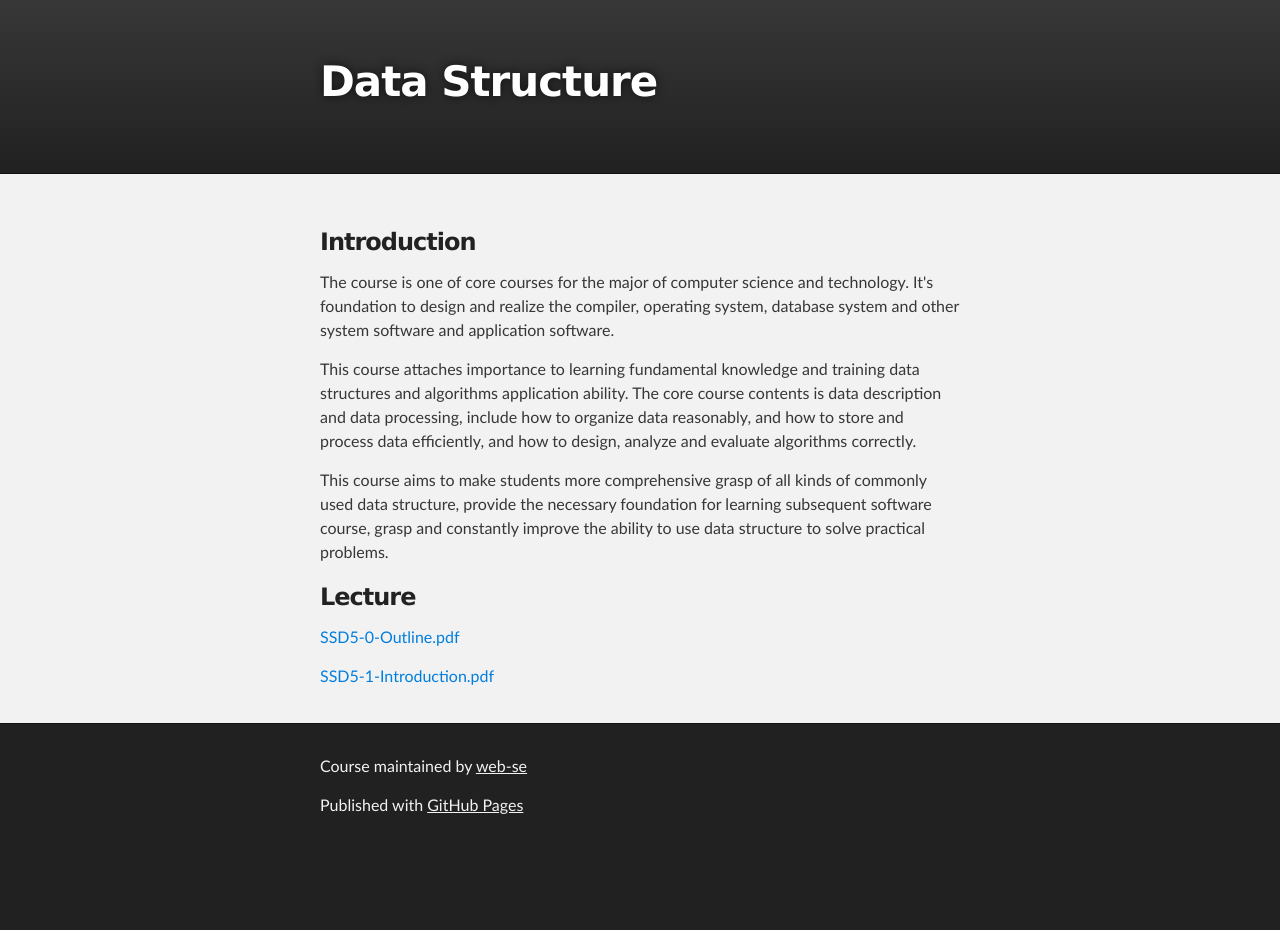
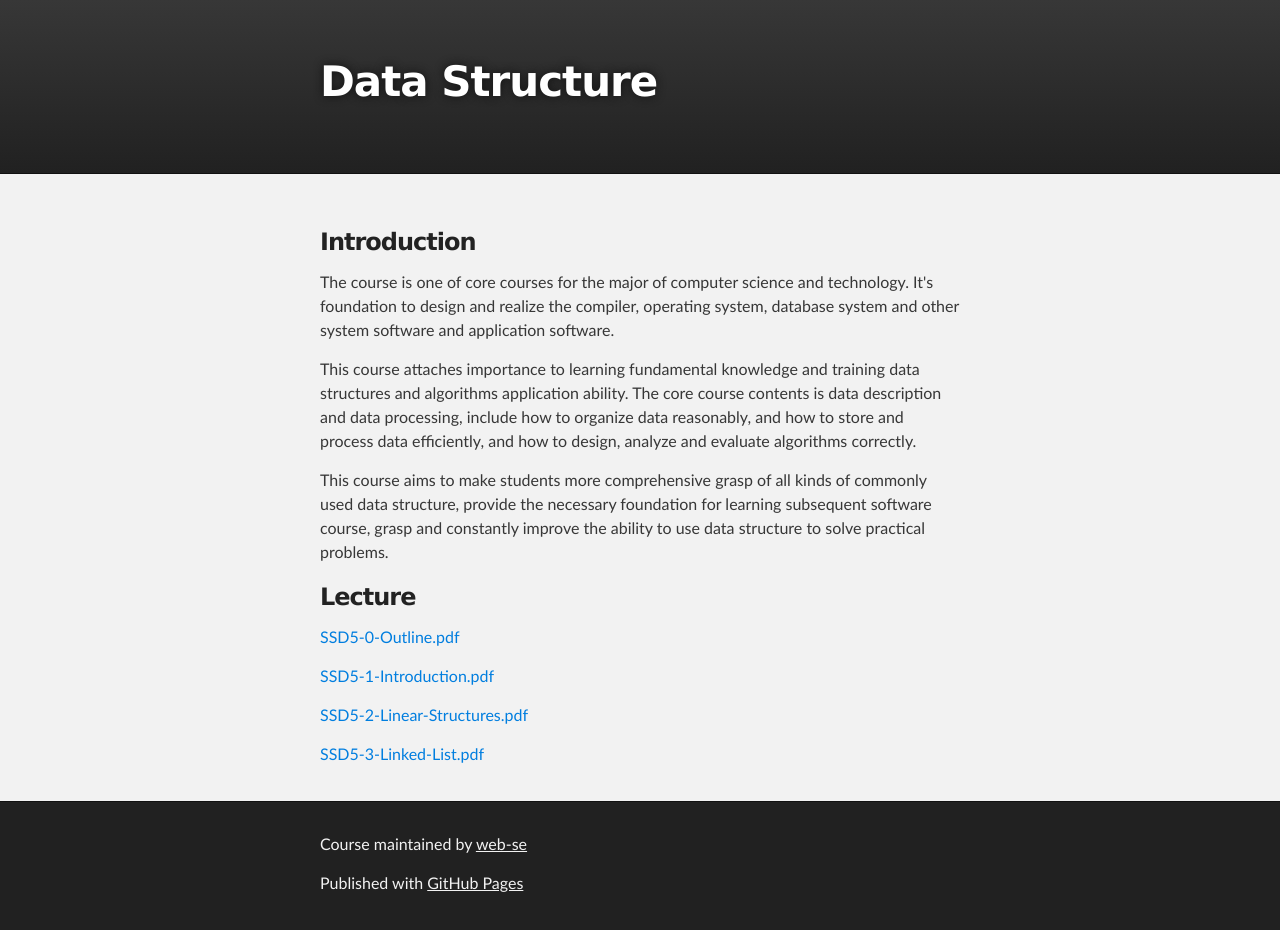
Before and after one commit to web-se/course, a Jekyll site: the page index.html, which Jekyll copies as it is, in a window 1280 px wide. Built offline with Jekyll 4.4.1, drawn with Linux system fonts in a browser that asks for light colours; before the commit the page ends 900 px from its top, so only the background shows below that.

Commit message:
lec 2, 3

```diff
--- a/index.html
+++ b/index.html
@@ -43,6 +43,10 @@ This course aims to make students more comprehensive grasp of all kinds of commo
 <a href="https://github.com/web-se/course/blob/gh-pages/lecture/SSD5-0-Outline.pdf">SSD5-0-Outline.pdf</a>
 </p><p>
 <a href="https://github.com/web-se/course/blob/gh-pages/lecture/SSD5-1-Introduction.pdf">SSD5-1-Introduction.pdf</a>
+</p><p>
+<a href="https://github.com/web-se/course/blob/gh-pages/lecture/SSD5-2-Linear-Structures.pdf">SSD5-2-Linear-Structures.pdf</a>
+</p><p>
+<a href="https://github.com/web-se/course/blob/gh-pages/lecture/SSD5-3-Linked-List.pdf">SSD5-3-Linked-List.pdf</a>
 </p>
 </section>
     </div>
```
Also changed, not shown: 2 other files.
